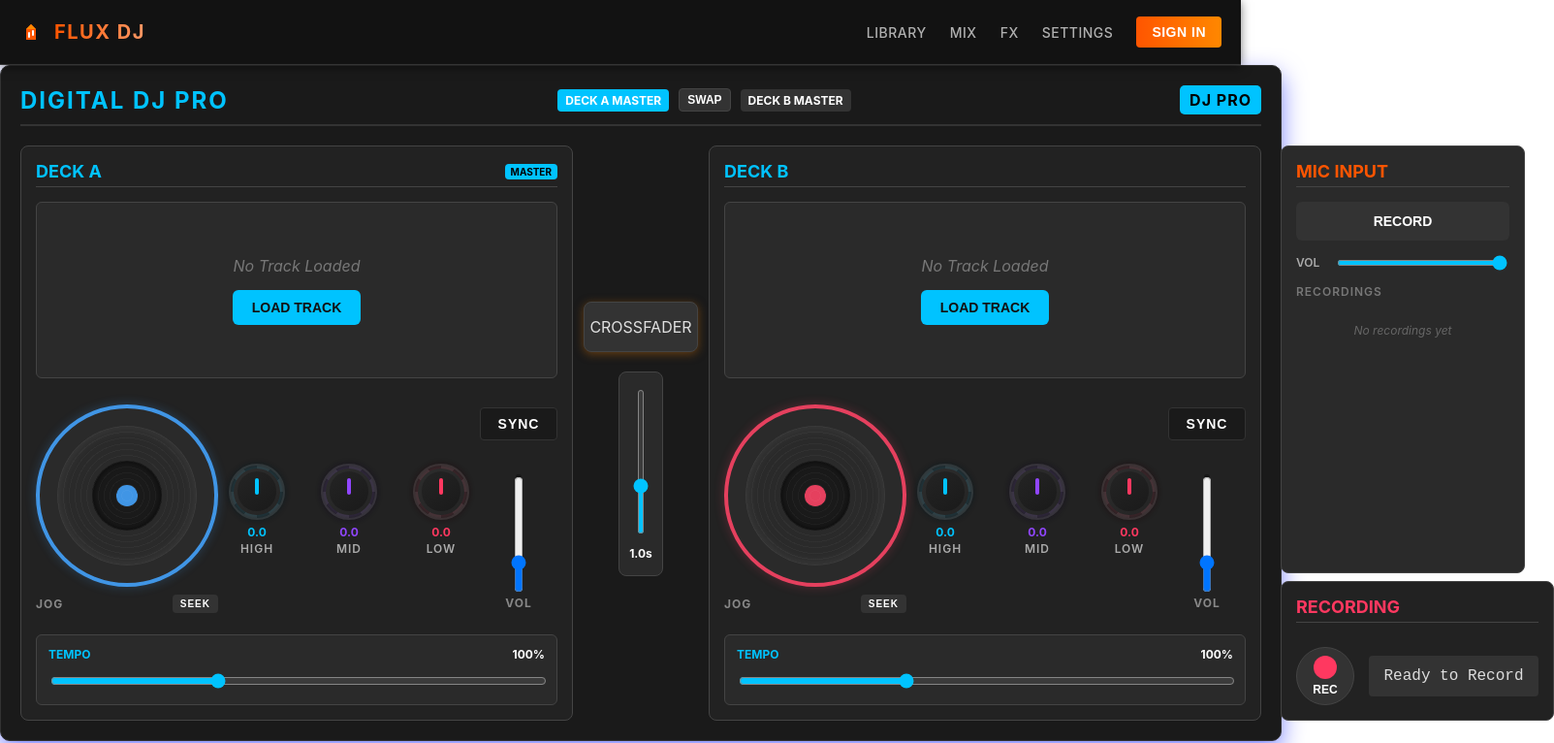
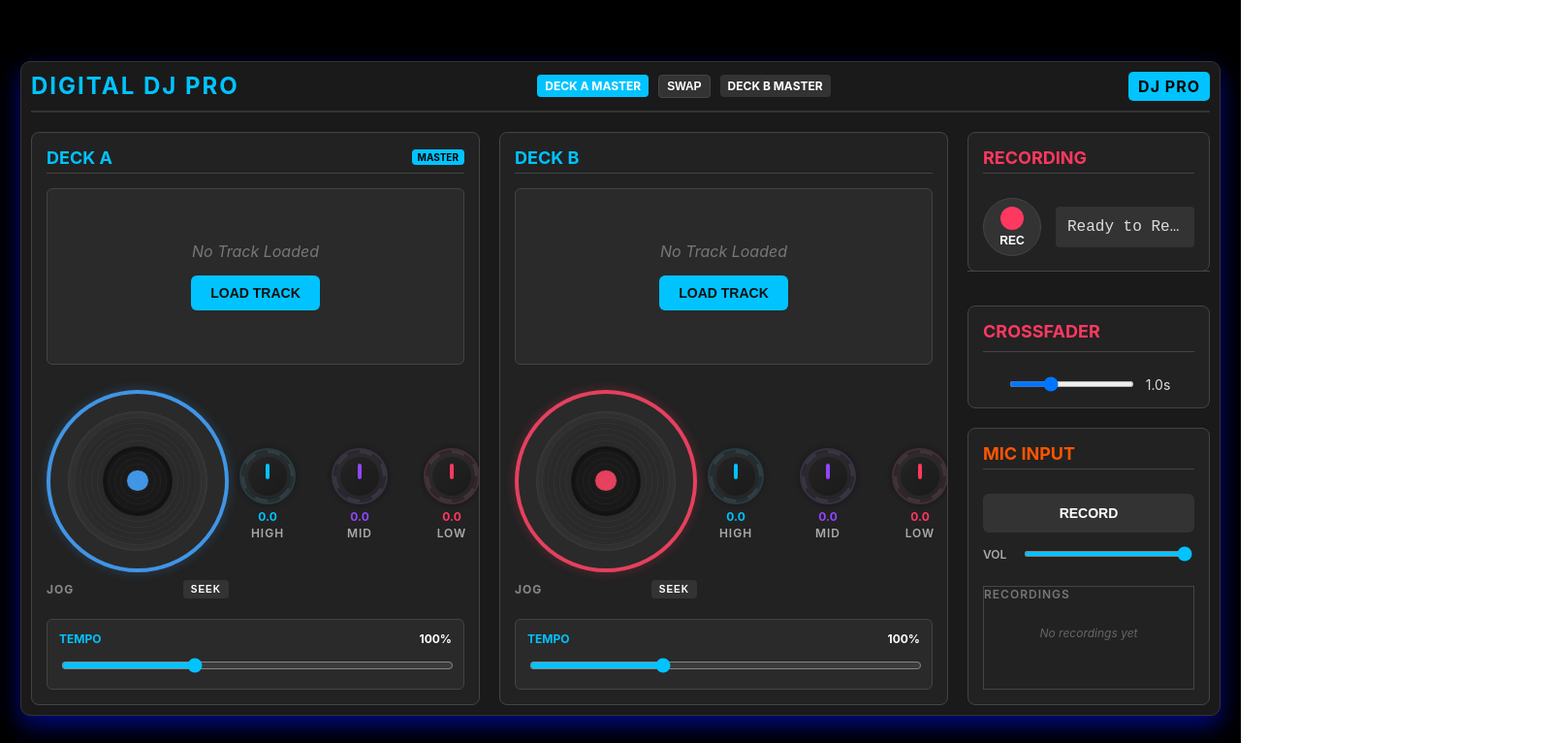
Before and after one commit to mUsman2003/Flux, a React (Create React App) app in the folder frontend/myapp/: page / in a window 1280 px wide. Shown: the top 766 px of the page at 97% size, 1603 px wide, since content can reach past the window. Built offline with nearby package versions, Linux system fonts and the light colour scheme.

Commit message:
fixed ui

```diff
--- a/frontend/myapp/src/App.js
+++ b/frontend/myapp/src/App.js
@@ -1,15 +1,30 @@
 import React from "react";
 import Taskbar from "./components/Taskbar.js";
-import Body from "./components/body.js";
 import DJController from "./components/DJController";
 
 function App() {
   return (
-    <div>
-        <div>
-        <Taskbar />
-        </div>
+    <div style={{
+      backgroundColor: "black",
+      minHeight: "100vh",
+      minWidth: "100vw",
+      color: "white",
+      overflow: "auto",
+      display: "flex",
+      flexDirection: "column",
+    }}>
+
+
+
+      <div style={{
+        flexGrow: 1,
+        display: "flex",
+        justifyContent: "center",
+        alignItems: "center",
+      }}>
         <DJController />
+      </div>
+
     </div>
   );
 }
--- a/frontend/myapp/src/components/CrossfadeControls.js
+++ b/frontend/myapp/src/components/CrossfadeControls.js
@@ -28,11 +28,13 @@
     borderRadius: "8px",
     marginTop: "10px",
     border: "1px solid #444",
+
   },
   crossfadeSliderContainer: {
     display: "flex",
     flexDirection: "column",
     gap: "5px",
+    fontWeight: "bold",
   },
   crossfadeSlider: {
     width: "100%",
--- a/frontend/myapp/src/components/DJController.js
+++ b/frontend/myapp/src/components/DJController.js
@@ -167,25 +167,7 @@
             )}
           </div>
 
-          {/* MIXER SECTION */}
-          <div style={styles.mixer}>
-            <div style={styles.crossfaderContainer}>CROSSFADER</div>
 
-            <div style={styles.fadeControlContainer}>
-              <div style={styles.fadeControl}>
-                <input
-                  type="range"
-                  min="0.1"
-                  max="3"
-                  step="0.1"
-                  value={fadeDuration}
-                  onChange={(e) => setFadeDuration(parseFloat(e.target.value))}
-                  style={styles.fadeSlider}
-                />
-                <div style={styles.fadeValue}>{fadeDuration.toFixed(1)}s</div>
-              </div>
-            </div>
-          </div>
 
           {/* DECK B */}
           <div style={styles.deck}>
@@ -255,15 +237,37 @@
 
         {/* Right side controls: Microphone and Recording */}
         <div style={styles.rightControls}>
+
+          {/* Recording Panel - Added below the microphone input */}
+          <div style={styles.recordPanel}>
+            <RecordingButton deckA={deckA} deckB={deckB} />
+          </div>
+
+          {/* MIXER SECTION */}
+          <div style={styles.mixer}>
+            <div style={styles.crossfaderContainer}>CROSSFADER</div>
+
+            <div style={styles.fadeControlContainer}>
+              <div style={styles.fadeControl}>
+                <input
+                  type="range"
+                  min="0.1"
+                  max="3"
+                  step="0.1"
+                  value={fadeDuration}
+                  onChange={(e) => setFadeDuration(parseFloat(e.target.value))}
+                  style={styles.fadeSlider}
+                />
+                <div style={styles.fadeValue}>{fadeDuration.toFixed(1)}s</div>
+              </div>
+            </div>
+          </div>
+
           {/* Microphone Input Panel */}
           <div style={styles.micPanel}>
             <MicrophoneInput />
           </div>
 
-          {/* Recording Panel - Added below the microphone input */}
-          <div style={styles.recordPanel}>
-            <RecordingButton deckA={deckA} deckB={deckB} />
-          </div>
         </div>
       </div>
     </div>
@@ -273,14 +277,17 @@
 const styles = {
     container: {
       backgroundColor: "#1a1a1a",
+      justifyContent: "center",  // <-- center items when wrapped
+      flexWrap: "wrap",
       color: "#e0e0e0",
-    padding: "20px",
+      padding: "10px",
       borderRadius: "10px",
-    width: "100%",
+      width: "95%",
       maxWidth: "1600px",
       margin: "auto",
       boxShadow: "0 10px 25px rgba(0, 17, 255, 0.5)",
       border: "1px solid #333",
+      overflow: "hidden", // Add this to contain all children
     },
   header: {
     display: "flex",
@@ -312,10 +319,11 @@
   },
   decksContainer: {
     display: "flex",
+    flex: "2",    // <-- Take more space than rightControls
+    flexWrap: "wrap",
     justifyContent: "space-between",
-    gap: "30px",
-    flex: 1,
-    overflow: "visible", // Allow content to expand
+    gap: "20px",
+    overflow: "visible",
   },
   deck: {
     flex: "1",
@@ -388,31 +396,48 @@
     gap: "10px",
   },
   mixer: {
-    width: "80px",
+    backgroundColor: "#222",  // Dark background similar to your recording container
+    borderRadius: "8px",
+    padding: "15px",
     display: "flex",
     flexDirection: "column",
-    justifyContent: "center",
-    alignItems: "center",
-    gap: "20px",
+    gap: "15px",  // Added more space between the elements
+    border: "1px solid #444",
+    width: "100%",
+    boxSizing: "border-box",  // Ensure padding and border are included in size
   },
   crossfaderContainer: {
+    fontSize: "18px",
+    fontWeight: "bold",
+    color: "#ff3860",  // Matching the same red color for consistency
+    borderBottom: "1px solid #444",
+    paddingBottom: "10px",
+    marginBottom: "10px",
+  },
+  fadeControlContainer: {
     display: "flex",
     flexDirection: "column",
+    alignItems: "center",  // Centered for better alignment
+    width: "100%",
+  },
+  fadeControl: {
+    display: "flex",
     alignItems: "center",
-    backgroundColor: "#333",
-    padding: "15px 5px",
-    borderRadius: "8px",
-    border: "1px solid #444",
-    boxShadow: "0 2px 10px rgba(168, 93, 12, 0.54)",
+    gap: "10px",  // Space between the slider and value text
   },
-  crossfaderLabel: {
-    color: "#fff",
-    fontSize: "10px",
-    fontWeight: "bold",
-    textAlign: "center",
-    letterSpacing: "1px",
-    marginBottom: "5px",
-    textTransform: "uppercase",
+  fadeSlider: {
+    width: "100%",  // Full width to span across
+    height: "6px",  // Consistent height with previous design
+    backgroundColor: "#444",  // Darker background for the slider track
+    borderRadius: "5px",
+    cursor: "pointer",
+  },
+  fadeValue: {
+    fontSize: "14px",
+    color: "#ddd",  // Light text color for better contrast
+    whiteSpace: "nowrap",  // Prevent text overflow
+    overflow: "clip",  // Prevent overflow
+    textOverflow: "ellipsis",  // Add ellipsis if the value exceeds
   },
   deckLabel: {
     color: "#00c3ff",
@@ -420,48 +445,25 @@
     fontSize: "16px",
     margin: "5px 0",
   },
-  fadeControlContainer: {
-    display: "flex",
-    flexDirection: "column",
-    alignItems: "center",
-    height: "200px",
-    justifyContent: "space-between",
-  },
-  fadeControl: {
-    backgroundColor: "#2a2a2a",
-    padding: "15px 10px",
-    borderRadius: "8px",
-    border: "1px solid #444",
-    display: "flex",
-    flexDirection: "column",
-    alignItems: "center",
-    height: "100%",
-    justifyContent: "space-between",
-  },
-  fadeSlider: {
-    width: "6px",
-    height: "150px",
-    WebkitAppearance: "slider-vertical",
-    accentColor: "#00c3ff",
-    cursor: "pointer",
-  },
-  fadeValue: {
-    color: "#fff",
-    fontSize: "12px",
-    fontWeight: "bold",
-    marginTop: "10px",
-  },
   rightControls: {
     display: "flex",
     flexDirection: "column",
     gap: "20px",
-    width: "250px", // Fixed width for the right controls area
+    width: "250px",   // keep it narrow and fixed
+    flexShrink: "0",  // <-- don't let it shrink and mess up
   },
+
   micPanel: {
-    flex: "1", // Takes up proportional space
+    flex: "1", // Allow microphone input panel to take available space
+    overflow: "auto", // Allow scrolling if the content overflows
+
   },
   recordPanel: {
-    marginTop: "20px", // Add space between mic panel and recording panel
+    flex: "0.5", // Allow recording panel to take available space
+    overflow: "auto", // Allow scrolling if the content overflows
+    marginBottom: "15px", // Add space between panels
+    scrollbarWidth: "none", // For Firefox
+    borderBottom: "1px solid #444", // Border line between panels
   },
   tempoContainer: {
     marginTop: "15px",
--- a/frontend/myapp/src/components/MicrophoneInput.js
+++ b/frontend/myapp/src/components/MicrophoneInput.js
@@ -124,9 +124,8 @@
       }
     };
   }, [recordings]);
-
   return (
-    <div style={styles.container}>
+    <div style={{ ...styles.container, width: "100%", height: "100%" }}>
       <div style={styles.header}>
         <h3 style={styles.title}>MIC INPUT</h3>
       </div>
@@ -164,7 +163,7 @@
         </div>
       </div>
 
-      <div style={styles.recordingsList}>
+      <div style={{ ...styles.recordingsList, border: "1px solid #444" }}>
         <div style={styles.listHeader}>RECORDINGS</div>
         {recordings.length === 0 ? (
           <div style={styles.noRecordings}>No recordings yet</div>
@@ -204,14 +203,17 @@
 
 const styles = {
   container: {
-    backgroundColor: "#2a2a2a",
+    backgroundColor: "#222",
     borderRadius: "8px",
     padding: "15px",
-    border: "1px solid #444",
-    width: "220px",
-    height: "100%",
     display: "flex",
     flexDirection: "column",
+    gap: "10px",
+    border: "1px solid #444",
+    height: "100%", // Ensure full height without overflow
+    width: "100%",
+    overflow: "hidden", // Prevent scrollbars
+    boxSizing: "border-box", // Include padding and border in element size
   },
   header: {
     borderBottom: "1px solid #444",
@@ -273,11 +275,28 @@
   },
   recordingsList: {
     flex: 1,
-    overflow: "auto",
+    overflowY: "auto", // Allow vertical scrolling if necessary
     display: "flex",
     flexDirection: "column",
     gap: "5px",
+    maxHeight: "300px", // Set max height to prevent overflow
+    border: "1px solid #444", // Border added to the recordings container
+    scrollbarWidth: "none", // For Firefox
   },
+
+  // Add these styles to hide the scrollbar in Webkit-based browsers
+  "::-webkit-scrollbar": {
+    display: "none", // Hide the scrollbar
+  },
+
+  "::-webkit-scrollbar-thumb": {
+    backgroundColor: "transparent", // No color for the thumb
+  },
+
+  "::-webkit-scrollbar-track": {
+    backgroundColor: "transparent", // No background for the track
+  },
+
   listHeader: {
     fontSize: "12px",
     fontWeight: "600",
@@ -335,8 +354,8 @@
   },
   "@keyframes pulse": {
     "0%": { opacity: 0.6 },
-    "100%": { opacity: 1 }
-  }
+    "100%": { opacity: 1 },
+  },
 };
 
 export default MicrophoneInput;
--- a/frontend/myapp/src/components/RecordingButton.js
+++ b/frontend/myapp/src/components/RecordingButton.js
@@ -13,7 +13,7 @@
   const formatTime = (seconds) => {
     const mins = Math.floor(seconds / 60);
     const secs = seconds % 60;
-    return `${mins}:${secs < 10 ? '0' : ''}${secs}`;
+    return `${mins}:${secs < 10 ? "0" : ""}${secs}`;
   };
 
   // Clean up when component unmounts
@@ -21,7 +21,7 @@
     return () => {
       stopRecording();
       if (audioContextRef.current) {
-        audioContextRef.current.close().catch(err => console.warn("Error closing audio context:", err));
+        audioContextRef.current.close().catch((err) => console.warn("Error closing audio context:", err));
       }
     };
   }, []);
@@ -45,16 +45,13 @@
 
       // Try to get stream from deck A
       if (deckA?.current && deckA.current.srcObject) {
-        // If we already have a srcObject (e.g., from a previous implementation)
         audioStreams.push(deckA.current.srcObject);
         streamsConnected = true;
       } else if (deckA?.current) {
         try {
-          // Create a new stream by capturing the audio output
           const stream = deckA.current.captureStream();
           audioStreams.push(stream);
           streamsConnected = true;
-          console.log("Deck A connected to recorder");
         } catch (err) {
           console.warn("Could not connect Deck A to recorder:", err);
         }
@@ -69,7 +66,6 @@
           const stream = deckB.current.captureStream();
           audioStreams.push(stream);
           streamsConnected = true;
-          console.log("Deck B connected to recorder");
         } catch (err) {
           console.warn("Could not connect Deck B to recorder:", err);
         }
@@ -82,7 +78,6 @@
       // Connect all streams to the destination
       for (const stream of audioStreams) {
         try {
-          // For each stream, create a source and connect it to our destination
           const source = audioContextRef.current.createMediaStreamSource(stream);
           source.connect(destination);
         } catch (err) {
@@ -97,14 +92,13 @@
         micSource.connect(destination);
         console.log("Microphone connected to recorder");
       } catch (err) {
-        // Just log the error, it's okay if mic isn't available
         console.info("Microphone not connected:", err.message);
       }
 
       // Set up media recorder with best quality
       const options = {
-        mimeType: MediaRecorder.isTypeSupported('audio/webm;codecs=opus') ? 'audio/webm;codecs=opus' : 'audio/webm',
-        audioBitsPerSecond: 128000
+        mimeType: MediaRecorder.isTypeSupported("audio/webm;codecs=opus") ? "audio/webm;codecs=opus" : "audio/webm",
+        audioBitsPerSecond: 128000,
       };
 
       const mediaRecorder = new MediaRecorder(destination.stream, options);
@@ -119,12 +113,9 @@
 
       // Handle recording completion
       mediaRecorder.onstop = () => {
-        // Get the right mimetype
-        const mimeType = mediaRecorder.mimeType.includes('opus') ? 'audio/webm' : 'audio/webm';
+        const mimeType = mediaRecorder.mimeType.includes("opus") ? "audio/webm" : "audio/webm";
         const audioBlob = new Blob(audioChunksRef.current, { type: mimeType });
         setAudioBlob(audioBlob);
-
-        // Don't close the AudioContext immediately in case we want to play back the recording
       };
 
       // Start the recorder
@@ -133,9 +124,8 @@
 
       // Start timer
       timerRef.current = setInterval(() => {
-        setRecordingTime(prev => prev + 1);
+        setRecordingTime((prev) => prev + 1);
       }, 1000);
-
     } catch (error) {
       console.error("Error starting recording:", error);
       alert(`Could not start recording: ${error.message}`);
@@ -157,13 +147,12 @@
 
   const downloadRecording = () => {
     if (audioBlob) {
-      // Convert to MP3 if possible or use WebM as fallback
-      const fileExtension = audioBlob.type.includes('webm') ? 'mp3' : 'mp3';
+      const fileExtension = audioBlob.type.includes("webm") ? "mp3" : "mp3";
       const url = URL.createObjectURL(audioBlob);
-      const a = document.createElement('a');
-      a.style.display = 'none';
+      const a = document.createElement("a");
+      a.style.display = "none";
       a.href = url;
-      a.download = `DJ_Mix_${new Date().toISOString().slice(0,10)}.${fileExtension}`;
+      a.download = `DJ_Mix_${new Date().toISOString().slice(0, 10)}.${fileExtension}`;
       document.body.appendChild(a);
       a.click();
       URL.revokeObjectURL(url);
@@ -171,7 +160,6 @@
     }
   };
 
-  // Add preview button to listen to the recording
   const previewRecording = () => {
     if (audioBlob) {
       const url = URL.createObjectURL(audioBlob);
@@ -197,10 +185,7 @@
             REC
           </button>
         ) : (
-          <button
-            onClick={stopRecording}
-            style={styles.stopButton}
-          >
+          <button onClick={stopRecording} style={styles.stopButton}>
             <div style={styles.stopIcon}></div>
             STOP
           </button>
@@ -222,16 +207,10 @@
 
       {audioBlob && !isRecording && (
         <div style={styles.actionButtons}>
-          <button
-            onClick={previewRecording}
-            style={{...styles.actionButton, backgroundColor: "#9146ff"}}
-          >
+          <button onClick={previewRecording} style={{ ...styles.actionButton, backgroundColor: "#9146ff" }}>
             PREVIEW
           </button>
-          <button
-            onClick={downloadRecording}
-            style={{...styles.actionButton, backgroundColor: "#00c3ff"}}
-          >
+          <button onClick={downloadRecording} style={{ ...styles.actionButton, backgroundColor: "#00c3ff" }}>
             SAVE
           </button>
         </div>
@@ -251,11 +230,29 @@
     border: "1px solid #444",
     height: "auto",
     width: "100%",
+    overflow: "auto", /* Allow scrolling */
+    boxSizing: "border-box",
+    scrollbarWidth: "none", // For Firefox
+
   },
+  // Add these styles to hide the scrollbar in Webkit-based browsers
+  "::-webkit-scrollbar": {
+    display: "none", // Hide the scrollbar
+  },
+
+  "::-webkit-scrollbar-thumb": {
+    backgroundColor: "transparent", // No color for the thumb
+  },
+
+  "::-webkit-scrollbar-track": {
+    backgroundColor: "transparent", // No background for the track
+  },
+
   recordingHeader: {
     borderBottom: "1px solid #444",
     marginBottom: "15px",
     paddingBottom: "5px",
+    overflow: "hidden", /* Prevent any child elements from overflowing */
   },
   recordingTitle: {
     margin: 0,
@@ -268,6 +265,10 @@
     alignItems: "center",
     gap: "15px",
     width: "100%",
+    flexShrink: 0, /* Prevent shrinking */
+    overflow: "auto", /* Allow scrolling */
+    boxSizing: "border-box",
+    scrollbarWidth: "none", // For Firefox
   },
   recordButton: {
     backgroundColor: "#333",
@@ -323,6 +324,9 @@
     padding: "12px",
     borderRadius: "4px",
     color: "#ddd",
+    whiteSpace: "nowrap", /* Prevent text wrapping */
+    overflow: "hidden", /* Prevent any overflow */
+    textOverflow: "ellipsis", /* Ensure no content overflows */
   },
   recordingLabel: {
     color: "#ff3860",
@@ -342,6 +346,8 @@
     display: "flex",
     gap: "10px",
     marginTop: "10px",
+    justifyContent: "space-between", /* Ensure buttons are spaced out */
+    flexShrink: 0, /* Prevent shrinking */
   },
   actionButton: {
     flex: 1,
@@ -353,6 +359,9 @@
     cursor: "pointer",
     color: "#111",
     textAlign: "center",
+    whiteSpace: "nowrap", /* Prevent text wrapping */
+    overflow: "hidden", /* Prevent overflow */
+    textOverflow: "ellipsis", /* Ensure no overflow */
   }
 };
 
--- a/frontend/myapp/src/components/SyncButton.js
+++ b/frontend/myapp/src/components/SyncButton.js
@@ -42,7 +42,7 @@
       <button
         style={{
           ...styles.button,
-          backgroundColor: active ? "#00c6ff" : "#1a1a1a",
+          backgroundColor: active ? "#00c6ff" : "#333",
           boxShadow: active ? "0 0 15px #00c6ff90" : "none",
         }}
         onClick={handleSync}
@@ -62,18 +62,18 @@
     margin: "10px 0",
   },
   button: {
-    backgroundColor: "#1a1a1a",
+    backgroundColor: "red",
+    fontWeight: "bold",
     color: "white",
-    borderRadius: "4px",
+    borderRadius: "10px",
     padding: "8px 16px",
     border: "1px solid #333",
     cursor: "pointer",
-    fontWeight: "bold",
     letterSpacing: "1px",
     transition: "all 0.2s ease",
     minWidth: "80px",
     textAlign: "center",
-    fontSize: "14px",
+    fontSize: "12px",
     fontFamily: "'Rajdhani', sans-serif",
   },
 };
```
Lines whose indentation alone changed are shown as unchanged.
